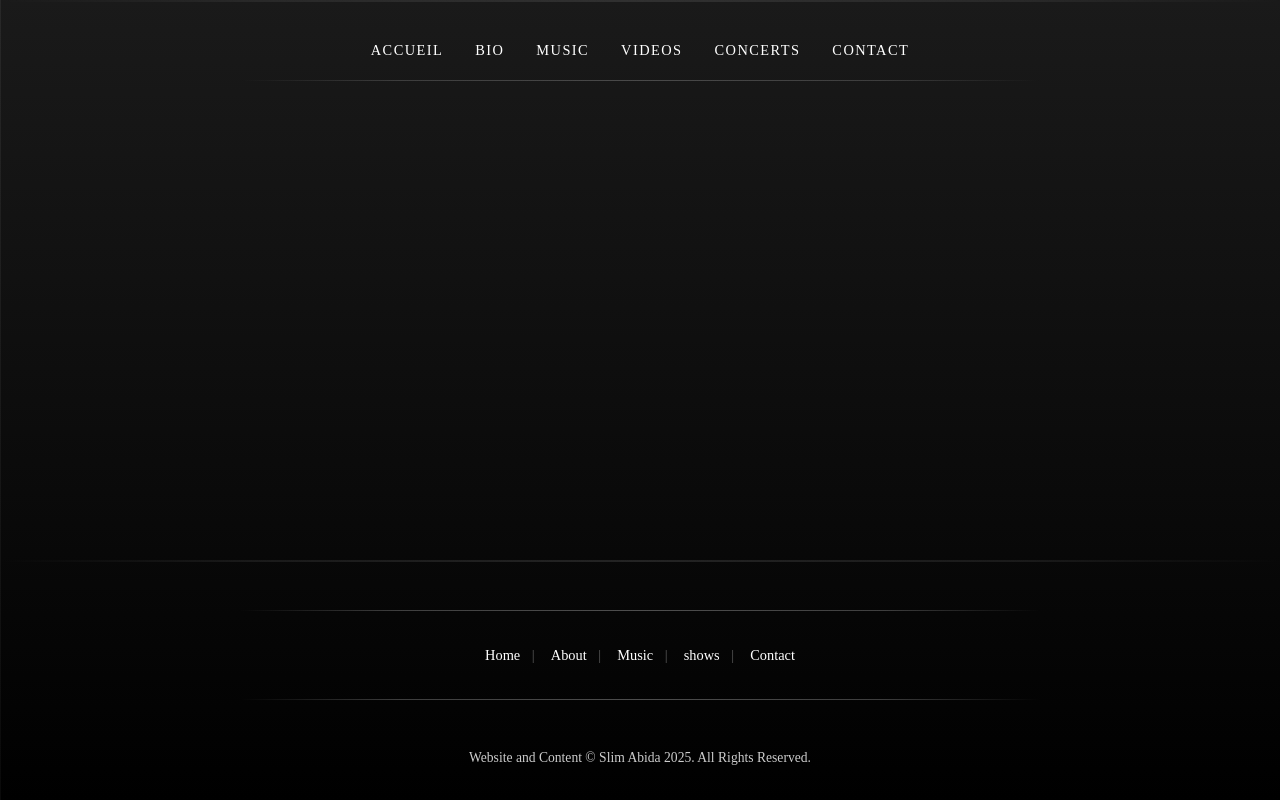
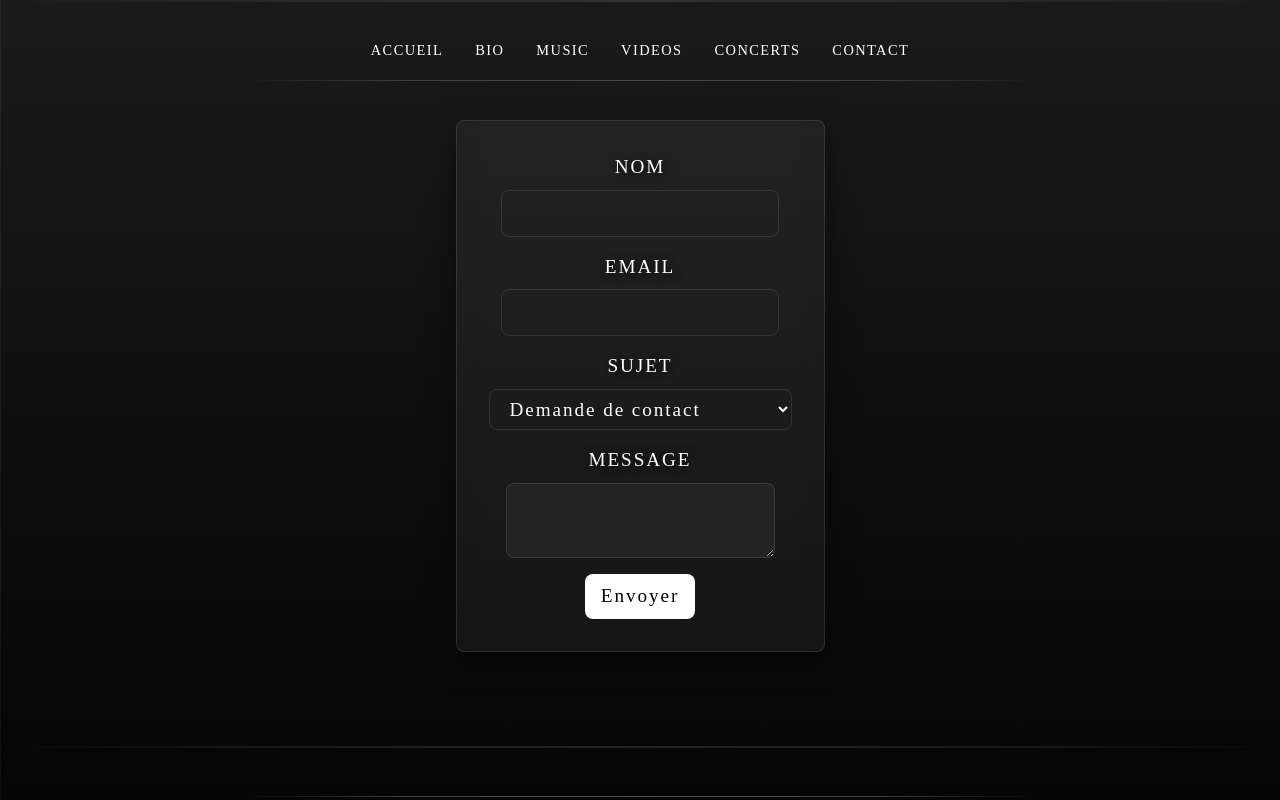
Before and after one commit to Slim-coder20/my-web-site, a Next.js app: page /contact in a window 1280 px wide. Shown: the top 800 px of the page. Built offline with nearby package versions, Linux system fonts and the light colour scheme.

Commit message:
feat: amélioration formulaire de contact
- Centrage vertical et horizontal du formulaire
- Correction indentation et structure ContactForm
- Ajout champ sujet avec sélection
- Styles améliorés avec backdrop blur et ombres

```diff
--- a/app/contact/contact.module.css
+++ b/app/contact/contact.module.css
@@ -0,0 +1,16 @@
+.contactContainer {
+  width: 100%;
+  min-height: calc(100vh - 200px);
+  padding-top: 120px; /* Espace pour le header fixe */
+  padding-bottom: 4rem;
+  display: flex;
+  align-items: center;
+  justify-content: center;
+}
+.contactFormContainer {
+  width: 100%;
+  max-width: 600px;
+  margin: 0 auto;
+  padding: 2rem;
+  background-color: transparent;
+}
--- a/app/contact/page.tsx
+++ b/app/contact/page.tsx
@@ -1,4 +1,9 @@
 import styles from "./contact.module.css";
+import ContactForm from "@/components/ContactForm/ContactForm";
 export default function Contact() {
-  return <div className={styles.contactContainer}></div>;
+  // création du formulaire de contact côté client //
+  return <div className={styles.contactContainer}>
+    <ContactForm />
+
+  </div>;
 }
--- a/components/ContactForm/ContactForm.tsx
+++ b/components/ContactForm/ContactForm.tsx
@@ -1,7 +1,57 @@
+"use client";
+import styles from "./contact.module.css";
+
 export default function ContactForm() {
+
   return (
-    <div>
-      <p>ContactForm</p>
+    <div className={styles.contactFormContainer}>
+      <form className={styles.contactForm} >
+        <div className={styles.contactFormGroup}>
+          <label htmlFor="name">Nom</label>
+          <input
+            type="text"
+            id="name"
+            name="name"
+            className={styles.contactFormInput}
+          />
+        </div>
+        <div className={styles.contactFormGroup}>
+          <label htmlFor="email">Email</label>
+          <input
+            type="email"
+            id="email"
+            name="email"
+            className={styles.contactFormInput}
+          />
+        </div>
+        <div className={styles.contactFormGroup}>
+          <label htmlFor="subject">Sujet</label>
+          <select
+            id="subject"
+            name="subject"
+            className={styles.contactFormInput}
+          >
+            <option value="Demande de contact">Demande de contact</option>
+            <option value="Demande de collaboration">
+              Demande de collaboration
+            </option>
+            <option value="Demande de concert">Demande de concert</option>
+            <option value="Demande de presse">Demande de presse</option>
+            <option value="Autre">Autre</option>
+          </select>
+        </div>
+        <div className={styles.contactFormGroup}>
+          <label htmlFor="message">Message</label>
+          <textarea
+            id="message"
+            name="message"
+            className={styles.contactTextarea}
+          />
+        </div>
+        <button type="submit" className={styles.contactFormButton}>
+          Envoyer
+        </button>
+      </form>
     </div>
-  )
+  );
 }
--- /dev/null
+++ b/components/ContactForm/contact.module.css
@@ -0,0 +1,77 @@
+.contactFormContainer{
+  max-width: 600px;
+  margin: 0 auto;
+  padding: 2rem;
+  background-color: rgba(255, 255, 255, 0.05);
+  border-radius: 8px;
+  box-shadow: 0 10px 30px rgba(0, 0, 0, 0.5);
+  backdrop-filter: blur(10px);
+  border: 1px solid rgba(255, 255, 255, 0.1);
+  display: flex;
+  flex-direction: column;
+  gap: 1rem;
+  align-items: center;
+  justify-content: center;
+  text-align: center;
+  font-size: 1.2rem;
+  font-weight: 300;
+  letter-spacing: 0.1em;
+  text-transform: uppercase;
+  color: #ffffff;
+  margin-bottom: 2rem;
+  text-shadow: 2px 2px 8px rgba(0, 0, 0, 0.8);
+  animation: fadeInUp 1s ease-out;
+}
+
+.contactForm{
+  display: flex;
+  flex-direction: column;
+  gap: 1rem;
+  align-items: center;
+  justify-content: center;
+  text-align: center;
+}
+.contactFormGroup{
+  display: flex;
+  flex-direction: column;
+  gap: 0.5rem;
+  align-items: center;
+  justify-content: center;
+  text-align: center;
+}
+.contactFormButton{
+  background-color: #ffffff;
+  color: #000000;
+  padding: 0.5rem 1rem;
+  border-radius: 8px;
+  border: none;
+  cursor: pointer;
+  transition: all 0.3s ease;
+}
+.contactFormButton:hover{
+  background-color: #000000;
+  color: #ffffff;
+  transform: translateY(-2px);
+}
+.contactFormInput{
+  width: 100%;
+  padding: 0.5rem 1rem;
+  border-radius: 8px;
+  border: 1px solid rgba(255, 255, 255, 0.1);
+  cursor: pointer;
+  transition: all 0.3s ease;
+}
+.contactTextarea{
+  width: 100%;
+  padding: 0.5rem 1rem;
+  border-radius: 8px;
+  border: 1px solid rgba(255, 255, 255, 0.1);
+  background-color: rgba(255, 255, 255, 0.05);
+  cursor: pointer;
+  transition: all 0.3s ease;
+}
+.contactTextarea:hover{
+  background-color: #000000;
+  color: #ffffff;
+  transform: translateY(-2px);
+}
```
